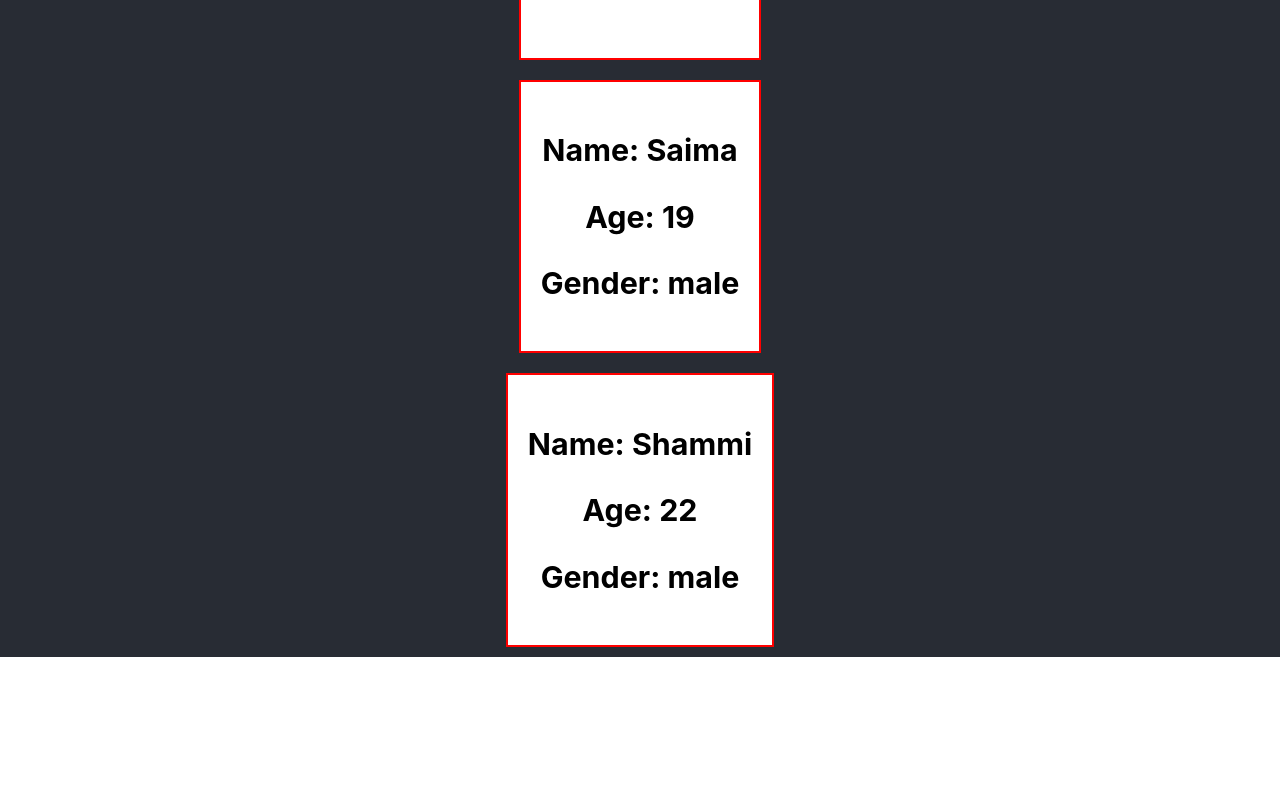
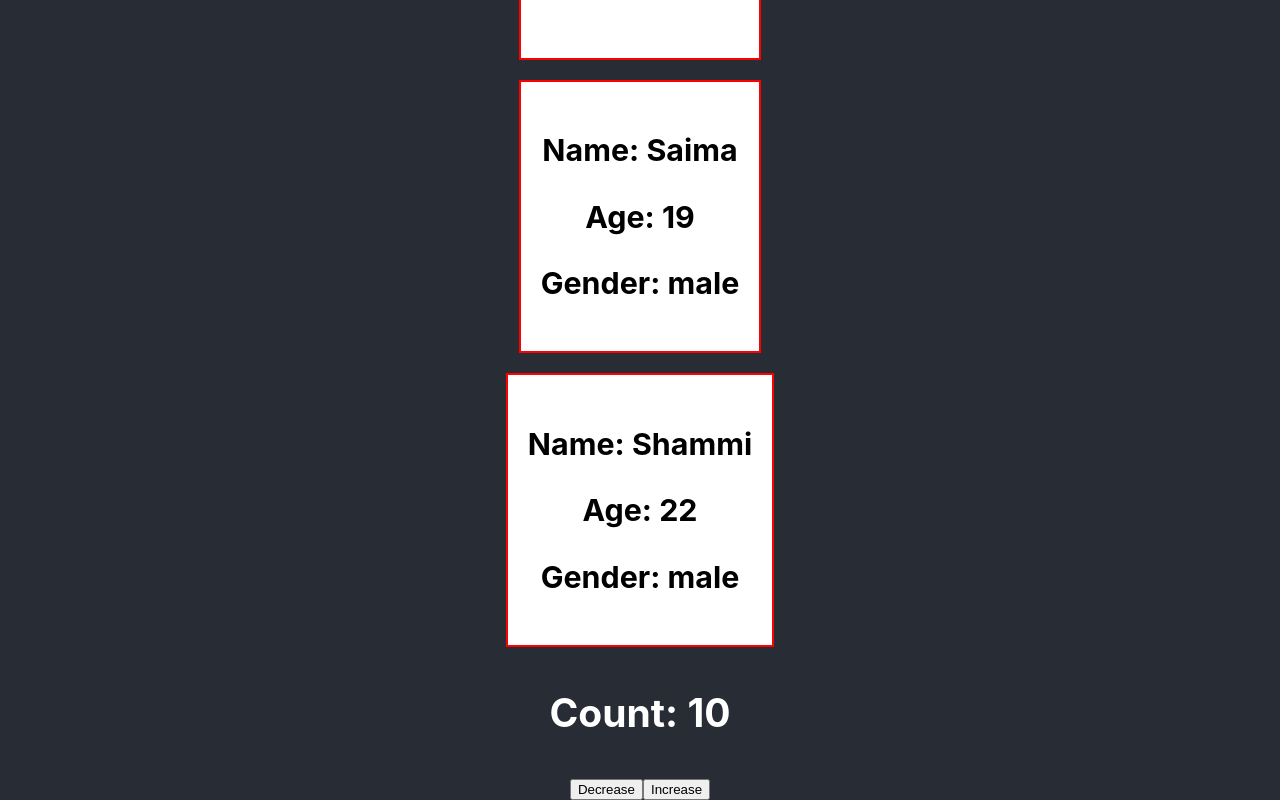
Before and after one commit to asad4405/learn-react, a React (Create React App) app: page / in a window 1280 px wide. Shown: the part 1053-1853 px from the top of the page. Before the commit the page ends 1710 px from the top, so only its background shows below. Built offline with nearby package versions, Linux system fonts and the light colour scheme.

Commit message:
component state hook and state method

```diff
--- a/src/App.js
+++ b/src/App.js
@@ -1,5 +1,6 @@
 import logo from './logo.svg';
 import './App.css';
+import { useState } from 'react';
 
 function App() {
 
@@ -30,6 +31,11 @@
         <Person name={personName[2]} age={personAge[2]} gender={personGender[1]}></Person>
         <Person name={personName[3]} age={personAge[3]} gender={personGender[1]}></Person>
         <Person name={personName[4]} age={personAge[4]} gender={personGender[1]}></Person>
+
+
+
+
+        <Counter></Counter>
       </header>
     </div>
   );
@@ -54,4 +60,16 @@
   )
 }
 
+// component state hook and state method
+function Counter(){
+  const [count, setCount] = useState(10);
+  return (
+    <div>
+      <h2>Count: {count}</h2>
+      <button onClick={() => setCount(count - 1)}>Decrease</button>
+      <button onClick={() => setCount(count + 1)}>Increase</button>
+    </div>
+  )
+}
+
 export default App;
```
